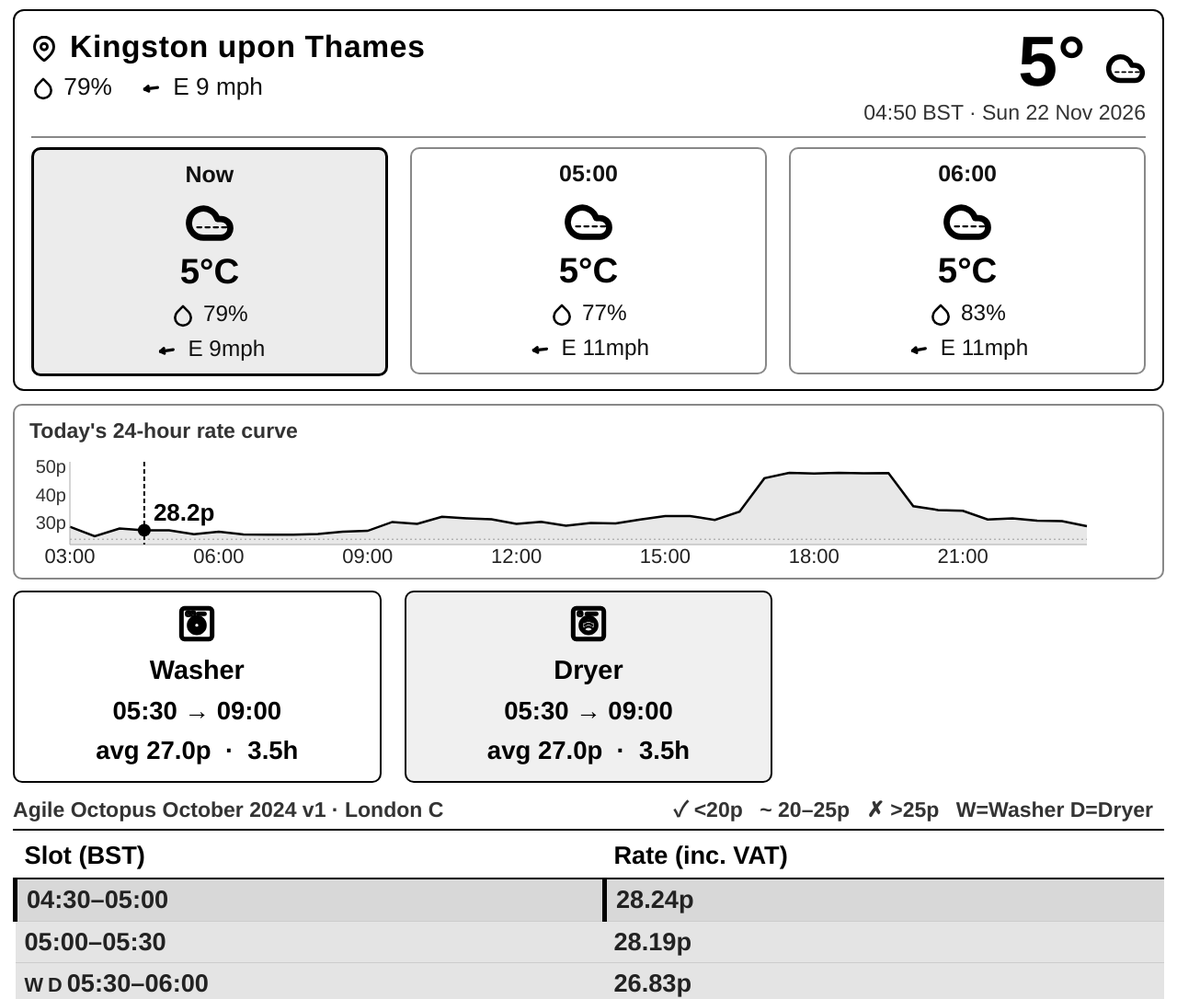
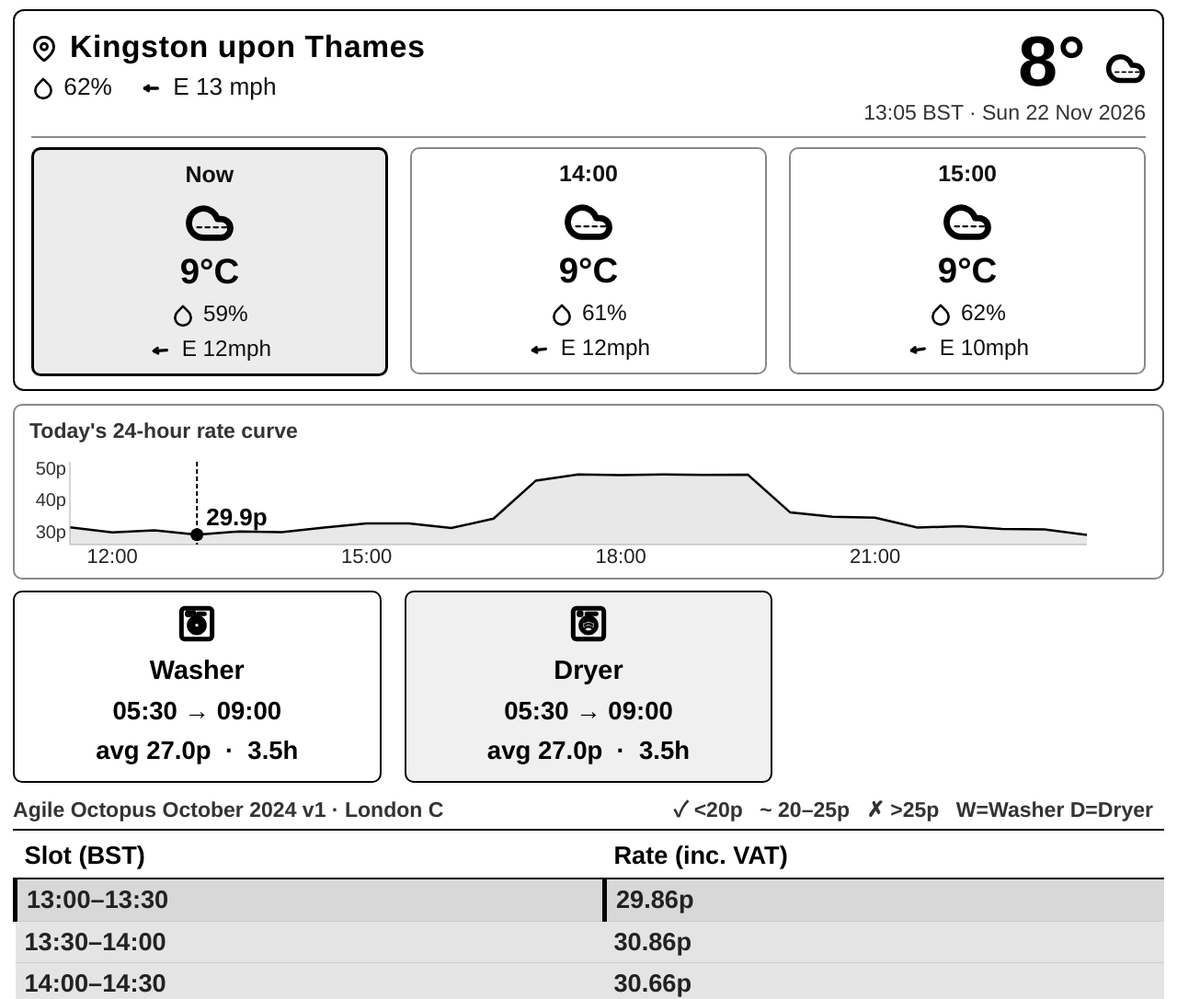
Before and after one commit to jiangjijiji/agile-dashboard, a plain HTML site: page index.html in a window 1280 px wide. Shown: the top 1086 px of the page at 92% size. Drawn offline with Linux system fonts and the light colour scheme.

Commit message:
chore: update Agile price page 2026-11-22 12:05 UTC

```diff
--- a/index.html
+++ b/index.html
@@ -131,37 +131,37 @@ td .tag   { font-size: 0.8em; margin-right: 5px; font-weight: 700; }
   <div class="wx-top">
     <div class="wx-left">
       <span class="wx-city"><svg width="28" height="28" viewBox="0 0 24 24" fill="none" stroke="black" stroke-width="2.5" stroke-linecap="round" stroke-linejoin="round" style="vertical-align:middle;margin-right:4px"><path d="M21 10c0 7-9 13-9 13S3 17 3 10a9 9 0 0 1 18 0z"/><circle cx="12" cy="10" r="3"/></svg> Kingston upon Thames</span>
-      <span class="wx-meta"><svg width="26" height="26" viewBox="0 0 24 24" fill="none" stroke="black" stroke-width="2.4" stroke-linecap="round" stroke-linejoin="round" style="vertical-align:middle;margin-right:2px"><path d="M12 2.69l5.66 5.66a8 8 0 1 1-11.31 0z"/></svg> 79% &nbsp;&nbsp; <svg width="28" height="28" viewBox="0 0 24 24" fill="none" stroke="black" stroke-width="2.8" stroke-linecap="round" style="vertical-align:middle;margin-right:2px"><line x1="17.5" y1="11.3" x2="5.5" y2="12.8"/><line x1="8.7" y1="10.1" x2="5.5" y2="12.8"/><line x1="9.3" y1="14.6" x2="5.5" y2="12.8"/></svg> E 9 mph</span>
+      <span class="wx-meta"><svg width="26" height="26" viewBox="0 0 24 24" fill="none" stroke="black" stroke-width="2.4" stroke-linecap="round" stroke-linejoin="round" style="vertical-align:middle;margin-right:2px"><path d="M12 2.69l5.66 5.66a8 8 0 1 1-11.31 0z"/></svg> 62% &nbsp;&nbsp; <svg width="28" height="28" viewBox="0 0 24 24" fill="none" stroke="black" stroke-width="2.8" stroke-linecap="round" style="vertical-align:middle;margin-right:2px"><line x1="17.5" y1="12.0" x2="5.5" y2="12.0"/><line x1="9.0" y1="9.7" x2="5.5" y2="12.0"/><line x1="9.0" y1="14.3" x2="5.5" y2="12.0"/></svg> E 13 mph</span>
     </div>
     <div class="wx-right">
-      <div class="wx-temp-big">5° <svg width="44" height="44" viewBox="0 0 24 24" fill="none" stroke="black" stroke-width="3.0" stroke-linecap="round" stroke-linejoin="round"><path d="M17.5 21H9a7 7 0 1 1 6.71-9h1.79a4.5 4.5 0 1 1 0 9z"/><path d="M20 16H6" stroke-dasharray="2 2" stroke-width="1"/></svg></div>
-      <div class="wx-time">04:50 BST  ·  Sun 22 Nov 2026</div>
+      <div class="wx-temp-big">8° <svg width="44" height="44" viewBox="0 0 24 24" fill="none" stroke="black" stroke-width="3.0" stroke-linecap="round" stroke-linejoin="round"><path d="M17.5 21H9a7 7 0 1 1 6.71-9h1.79a4.5 4.5 0 1 1 0 9z"/><path d="M20 16H6" stroke-dasharray="2 2" stroke-width="1"/></svg></div>
+      <div class="wx-time">13:05 BST  ·  Sun 22 Nov 2026</div>
     </div>
   </div>
   <div class="wx-cards">
     <div class="wx-card now">
       <div class="wc-time">Now</div>
       <div class="wc-icon"><svg width="54" height="54" viewBox="0 0 24 24" fill="none" stroke="black" stroke-width="3.0" stroke-linecap="round" stroke-linejoin="round"><path d="M17.5 21H9a7 7 0 1 1 6.71-9h1.79a4.5 4.5 0 1 1 0 9z"/><path d="M20 16H6" stroke-dasharray="2 2" stroke-width="1"/></svg></div>
-      <div class="wc-temp">5°C</div>
-      <div class="wc-hum"><svg width="26" height="26" viewBox="0 0 24 24" fill="none" stroke="black" stroke-width="2.4" stroke-linecap="round" stroke-linejoin="round" style="vertical-align:middle;margin-right:2px"><path d="M12 2.69l5.66 5.66a8 8 0 1 1-11.31 0z"/></svg> 79%</div>
+      <div class="wc-temp">9°C</div>
+      <div class="wc-hum"><svg width="26" height="26" viewBox="0 0 24 24" fill="none" stroke="black" stroke-width="2.4" stroke-linecap="round" stroke-linejoin="round" style="vertical-align:middle;margin-right:2px"><path d="M12 2.69l5.66 5.66a8 8 0 1 1-11.31 0z"/></svg> 59%</div>
 
-      <div class="wc-wind"><svg width="28" height="28" viewBox="0 0 24 24" fill="none" stroke="black" stroke-width="2.8" stroke-linecap="round" style="vertical-align:middle;margin-right:2px"><line x1="17.4" y1="11.2" x2="5.6" y2="12.9"/><line x1="8.7" y1="10.1" x2="5.6" y2="12.9"/><line x1="9.3" y1="14.7" x2="5.6" y2="12.9"/></svg> E 9mph</div>
+      <div class="wc-wind"><svg width="28" height="28" viewBox="0 0 24 24" fill="none" stroke="black" stroke-width="2.8" stroke-linecap="round" style="vertical-align:middle;margin-right:2px"><line x1="17.5" y1="11.6" x2="5.5" y2="12.5"/><line x1="8.8" y1="9.9" x2="5.5" y2="12.5"/><line x1="9.2" y1="14.5" x2="5.5" y2="12.5"/></svg> E 12mph</div>
     </div>
     <div class="wx-card">
-      <div class="wc-time">05:00</div>
+      <div class="wc-time">14:00</div>
       <div class="wc-icon"><svg width="54" height="54" viewBox="0 0 24 24" fill="none" stroke="black" stroke-width="3.0" stroke-linecap="round" stroke-linejoin="round"><path d="M17.5 21H9a7 7 0 1 1 6.71-9h1.79a4.5 4.5 0 1 1 0 9z"/><path d="M20 16H6" stroke-dasharray="2 2" stroke-width="1"/></svg></div>
-      <div class="wc-temp">5°C</div>
-      <div class="wc-hum"><svg width="26" height="26" viewBox="0 0 24 24" fill="none" stroke="black" stroke-width="2.4" stroke-linecap="round" stroke-linejoin="round" style="vertical-align:middle;margin-right:2px"><path d="M12 2.69l5.66 5.66a8 8 0 1 1-11.31 0z"/></svg> 77%</div>
+      <div class="wc-temp">9°C</div>
+      <div class="wc-hum"><svg width="26" height="26" viewBox="0 0 24 24" fill="none" stroke="black" stroke-width="2.4" stroke-linecap="round" stroke-linejoin="round" style="vertical-align:middle;margin-right:2px"><path d="M12 2.69l5.66 5.66a8 8 0 1 1-11.31 0z"/></svg> 61%</div>
 
-      <div class="wc-wind"><svg width="28" height="28" viewBox="0 0 24 24" fill="none" stroke="black" stroke-width="2.8" stroke-linecap="round" style="vertical-align:middle;margin-right:2px"><line x1="17.5" y1="11.4" x2="5.5" y2="12.7"/><line x1="8.8" y1="10.0" x2="5.5" y2="12.7"/><line x1="9.3" y1="14.6" x2="5.5" y2="12.7"/></svg> E 11mph</div>
+      <div class="wc-wind"><svg width="28" height="28" viewBox="0 0 24 24" fill="none" stroke="black" stroke-width="2.8" stroke-linecap="round" style="vertical-align:middle;margin-right:2px"><line x1="17.5" y1="11.4" x2="5.5" y2="12.7"/><line x1="8.8" y1="10.0" x2="5.5" y2="12.7"/><line x1="9.3" y1="14.6" x2="5.5" y2="12.7"/></svg> E 12mph</div>
     </div>
     <div class="wx-card">
-      <div class="wc-time">06:00</div>
+      <div class="wc-time">15:00</div>
       <div class="wc-icon"><svg width="54" height="54" viewBox="0 0 24 24" fill="none" stroke="black" stroke-width="3.0" stroke-linecap="round" stroke-linejoin="round"><path d="M17.5 21H9a7 7 0 1 1 6.71-9h1.79a4.5 4.5 0 1 1 0 9z"/><path d="M20 16H6" stroke-dasharray="2 2" stroke-width="1"/></svg></div>
-      <div class="wc-temp">5°C</div>
-      <div class="wc-hum"><svg width="26" height="26" viewBox="0 0 24 24" fill="none" stroke="black" stroke-width="2.4" stroke-linecap="round" stroke-linejoin="round" style="vertical-align:middle;margin-right:2px"><path d="M12 2.69l5.66 5.66a8 8 0 1 1-11.31 0z"/></svg> 83%</div>
+      <div class="wc-temp">9°C</div>
+      <div class="wc-hum"><svg width="26" height="26" viewBox="0 0 24 24" fill="none" stroke="black" stroke-width="2.4" stroke-linecap="round" stroke-linejoin="round" style="vertical-align:middle;margin-right:2px"><path d="M12 2.69l5.66 5.66a8 8 0 1 1-11.31 0z"/></svg> 62%</div>
 
-      <div class="wc-wind"><svg width="28" height="28" viewBox="0 0 24 24" fill="none" stroke="black" stroke-width="2.8" stroke-linecap="round" style="vertical-align:middle;margin-right:2px"><line x1="17.4" y1="11.0" x2="5.6" y2="13.1"/><line x1="8.6" y1="10.3" x2="5.6" y2="13.1"/><line x1="9.4" y1="14.8" x2="5.6" y2="13.1"/></svg> E 11mph</div>
+      <div class="wc-wind"><svg width="28" height="28" viewBox="0 0 24 24" fill="none" stroke="black" stroke-width="2.8" stroke-linecap="round" style="vertical-align:middle;margin-right:2px"><line x1="17.4" y1="11.2" x2="5.6" y2="12.9"/><line x1="8.7" y1="10.1" x2="5.6" y2="12.9"/><line x1="9.3" y1="14.7" x2="5.6" y2="12.9"/></svg> E 10mph</div>
     </div></div>
 </div>
 
@@ -170,24 +170,20 @@ td .tag   { font-size: 0.8em; margin-right: 5px; font-weight: 700; }
 <div class="rate-curve-wrap">
   <div class="rate-curve-title">Today's 24-hour rate curve</div>
   <svg width="1160" height="130" viewBox="0 0 1160 130" xmlns="http://www.w3.org/2000/svg" style="display:block">
-<path d="M44.0,102.0 L44.0,82.7 L71.0,92.9 L98.0,84.6 L124.9,86.4 L151.9,86.6 L178.9,90.7 L205.9,87.9 L232.8,91.0 L259.8,91.2 L286.8,91.2 L313.8,90.5 L340.7,88.0 L367.7,87.1 L394.7,77.4 L421.7,79.4 L448.6,71.8 L475.6,73.5 L502.6,74.5 L529.6,79.4 L556.5,77.2 L583.5,81.5 L610.5,78.5 L637.5,79.1 L664.4,74.8 L691.4,70.9 L718.4,70.9 L745.4,75.2 L772.3,66.2 L799.3,29.9 L826.3,24.1 L853.3,24.7 L880.2,24.1 L907.2,24.4 L934.2,24.3 L961.2,60.3 L988.1,64.4 L1015.1,65.3 L1042.1,74.7 L1069.1,73.4 L1096.0,76.0 L1123.0,76.6 L1150.0,81.9 L1150.0,102.0 Z" fill="#e8e8e8" stroke="none"/>
-<line x1="44" y1="96.2" x2="1150" y2="96.2" stroke="#888" stroke-width="0.8" stroke-dasharray="2 3"/>
-<polyline points="44.0,82.7 71.0,92.9 98.0,84.6 124.9,86.4 151.9,86.6 178.9,90.7 205.9,87.9 232.8,91.0 259.8,91.2 286.8,91.2 313.8,90.5 340.7,88.0 367.7,87.1 394.7,77.4 421.7,79.4 448.6,71.8 475.6,73.5 502.6,74.5 529.6,79.4 556.5,77.2 583.5,81.5 610.5,78.5 637.5,79.1 664.4,74.8 691.4,70.9 718.4,70.9 745.4,75.2 772.3,66.2 799.3,29.9 826.3,24.1 853.3,24.7 880.2,24.1 907.2,24.4 934.2,24.3 961.2,60.3 988.1,64.4 1015.1,65.3 1042.1,74.7 1069.1,73.4 1096.0,76.0 1123.0,76.6 1150.0,81.9" fill="none" stroke="black" stroke-width="2.5"/>
-<text x="40" y="85.1" text-anchor="end" font-size="20" fill="#333">30p</text>
-<text x="40" y="54.7" text-anchor="end" font-size="20" fill="#333">40p</text>
-<text x="40" y="24.4" text-anchor="end" font-size="20" fill="#333">50p</text>
-<text x="44.0" y="122.0" text-anchor="middle" font-size="22" fill="#222">03:00</text>
-<text x="205.9" y="122.0" text-anchor="middle" font-size="22" fill="#222">06:00</text>
-<text x="367.7" y="122.0" text-anchor="middle" font-size="22" fill="#222">09:00</text>
-<text x="529.6" y="122.0" text-anchor="middle" font-size="22" fill="#222">12:00</text>
-<text x="691.4" y="122.0" text-anchor="middle" font-size="22" fill="#222">15:00</text>
-<text x="853.3" y="122.0" text-anchor="middle" font-size="22" fill="#222">18:00</text>
-<text x="1015.1" y="122.0" text-anchor="middle" font-size="22" fill="#222">21:00</text>
+<path d="M44.0,102.0 L44.0,83.2 L90.1,88.8 L136.2,86.4 L182.2,91.2 L228.3,87.7 L274.4,88.4 L320.5,83.6 L366.6,79.1 L412.7,79.1 L458.8,84.0 L504.8,73.8 L550.9,32.4 L597.0,25.8 L643.1,26.4 L689.2,25.8 L735.2,26.2 L781.3,26.0 L827.4,67.1 L873.5,71.7 L919.6,72.7 L965.7,83.5 L1011.8,82.0 L1057.8,85.0 L1103.9,85.6 L1150.0,91.6 L1150.0,102.0 Z" fill="#e8e8e8" stroke="none"/>
+<polyline points="44.0,83.2 90.1,88.8 136.2,86.4 182.2,91.2 228.3,87.7 274.4,88.4 320.5,83.6 366.6,79.1 412.7,79.1 458.8,84.0 504.8,73.8 550.9,32.4 597.0,25.8 643.1,26.4 689.2,25.8 735.2,26.2 781.3,26.0 827.4,67.1 873.5,71.7 919.6,72.7 965.7,83.5 1011.8,82.0 1057.8,85.0 1103.9,85.6 1150.0,91.6" fill="none" stroke="black" stroke-width="2.5"/>
+<text x="40" y="94.7" text-anchor="end" font-size="20" fill="#333">30p</text>
+<text x="40" y="60.1" text-anchor="end" font-size="20" fill="#333">40p</text>
+<text x="40" y="25.5" text-anchor="end" font-size="20" fill="#333">50p</text>
+<text x="90.1" y="122.0" text-anchor="middle" font-size="22" fill="#222">12:00</text>
+<text x="366.6" y="122.0" text-anchor="middle" font-size="22" fill="#222">15:00</text>
+<text x="643.1" y="122.0" text-anchor="middle" font-size="22" fill="#222">18:00</text>
+<text x="919.6" y="122.0" text-anchor="middle" font-size="22" fill="#222">21:00</text>
 <line x1="44" y1="12" x2="44" y2="102" stroke="#aaa" stroke-width="1"/>
 <line x1="44" y1="102.0" x2="1150" y2="102.0" stroke="#aaa" stroke-width="1"/>
-<line x1="124.9" y1="12" x2="124.9" y2="102" stroke="black" stroke-width="2.0" stroke-dasharray="5 3"/>
-<circle cx="124.9" cy="86.4" r="7" fill="black"/>
-<text x="134.9" y="76.4" font-size="26" font-weight="bold" fill="black">28.2p</text>
+<line x1="182.2" y1="12" x2="182.2" y2="102" stroke="black" stroke-width="2.0" stroke-dasharray="5 3"/>
+<circle cx="182.2" cy="91.2" r="7" fill="black"/>
+<text x="192.2" y="81.2" font-size="26" font-weight="bold" fill="black">29.9p</text>
 </svg>
 </div>
 
@@ -219,24 +215,7 @@ td .tag   { font-size: 0.8em; margin-right: 5px; font-weight: 700; }
   <table>
     <thead><tr><th>Slot (BST)</th><th>Rate (inc. VAT)</th></tr></thead>
     <tbody>
-<tr class="cur red"><td>04:30–05:00</td><td>28.24p</td></tr>
-<tr class="red"><td>05:00–05:30</td><td>28.19p</td></tr>
-<tr class="red"><td><span class="tag">W</span><span class="tag">D</span>05:30–06:00</td><td>26.83p</td></tr>
-<tr class="red"><td><span class="tag">W</span><span class="tag">D</span>06:00–06:30</td><td>27.74p</td></tr>
-<tr class="red"><td><span class="tag">W</span><span class="tag">D</span>06:30–07:00</td><td>26.71p</td></tr>
-<tr class="red"><td><span class="tag">W</span><span class="tag">D</span>07:00–07:30</td><td>26.67p</td></tr>
-<tr class="red"><td><span class="tag">W</span><span class="tag">D</span>07:30–08:00</td><td>26.66p</td></tr>
-<tr class="red"><td><span class="tag">W</span><span class="tag">D</span>08:00–08:30</td><td>26.88p</td></tr>
-<tr class="red"><td><span class="tag">W</span><span class="tag">D</span>08:30–09:00</td><td>27.73p</td></tr>
-<tr class="red"><td>09:00–09:30</td><td>28.01p</td></tr>
-<tr class="red"><td>09:30–10:00</td><td>31.22p</td></tr>
-<tr class="red"><td>10:00–10:30</td><td>30.54p</td></tr>
-<tr class="red"><td>10:30–11:00</td><td>33.06p</td></tr>
-<tr class="red"><td>11:00–11:30</td><td>32.48p</td></tr>
-<tr class="red"><td>11:30–12:00</td><td>32.17p</td></tr>
-<tr class="red"><td>12:00–12:30</td><td>30.56p</td></tr>
-<tr class="red"><td>12:30–13:00</td><td>31.26p</td></tr>
-<tr class="red"><td>13:00–13:30</td><td>29.86p</td></tr>
+<tr class="cur red"><td>13:00–13:30</td><td>29.86p</td></tr>
 <tr class="red"><td>13:30–14:00</td><td>30.86p</td></tr>
 <tr class="red"><td>14:00–14:30</td><td>30.66p</td></tr>
 <tr class="red"><td>14:30–15:00</td><td>32.05p</td></tr>
@@ -265,11 +244,28 @@ td .tag   { font-size: 0.8em; margin-right: 5px; font-weight: 700; }
 <tr class="red"><td>03:00–03:30</td><td>29.46p</td></tr>
 <tr class="red"><td>03:30–04:00</td><td>26.10p</td></tr>
 <tr class="red"><td>04:00–04:30</td><td>28.85p</td></tr>
+<tr class="red"><td>04:30–05:00</td><td>28.24p</td></tr>
+<tr class="red"><td>05:00–05:30</td><td>28.19p</td></tr>
+<tr class="red"><td><span class="tag">W</span><span class="tag">D</span>05:30–06:00</td><td>26.83p</td></tr>
+<tr class="red"><td><span class="tag">W</span><span class="tag">D</span>06:00–06:30</td><td>27.74p</td></tr>
+<tr class="red"><td><span class="tag">W</span><span class="tag">D</span>06:30–07:00</td><td>26.71p</td></tr>
+<tr class="red"><td><span class="tag">W</span><span class="tag">D</span>07:00–07:30</td><td>26.67p</td></tr>
+<tr class="red"><td><span class="tag">W</span><span class="tag">D</span>07:30–08:00</td><td>26.66p</td></tr>
+<tr class="red"><td><span class="tag">W</span><span class="tag">D</span>08:00–08:30</td><td>26.88p</td></tr>
+<tr class="red"><td><span class="tag">W</span><span class="tag">D</span>08:30–09:00</td><td>27.73p</td></tr>
+<tr class="red"><td>09:00–09:30</td><td>28.01p</td></tr>
+<tr class="red"><td>09:30–10:00</td><td>31.22p</td></tr>
+<tr class="red"><td>10:00–10:30</td><td>30.54p</td></tr>
+<tr class="red"><td>10:30–11:00</td><td>33.06p</td></tr>
+<tr class="red"><td>11:00–11:30</td><td>32.48p</td></tr>
+<tr class="red"><td>11:30–12:00</td><td>32.17p</td></tr>
+<tr class="red"><td>12:00–12:30</td><td>30.56p</td></tr>
+<tr class="red"><td>12:30–13:00</td><td>31.26p</td></tr>
     </tbody>
   </table>
 </div>
 
-<p class="footer">Generated: 2026-11-22 03:50 UTC &nbsp;|&nbsp; Auto-updated every 4h &nbsp;|&nbsp; Page refreshes at :00 &amp; :30</p>
+<p class="footer">Generated: 2026-11-22 12:05 UTC &nbsp;|&nbsp; Auto-updated every 4h &nbsp;|&nbsp; Page refreshes at :00 &amp; :30</p>
 
 <script>
 // Refresh at the next exact :00 or :30 minute mark
```
Also changed, not shown: summary.json (+11 -11 lines).
